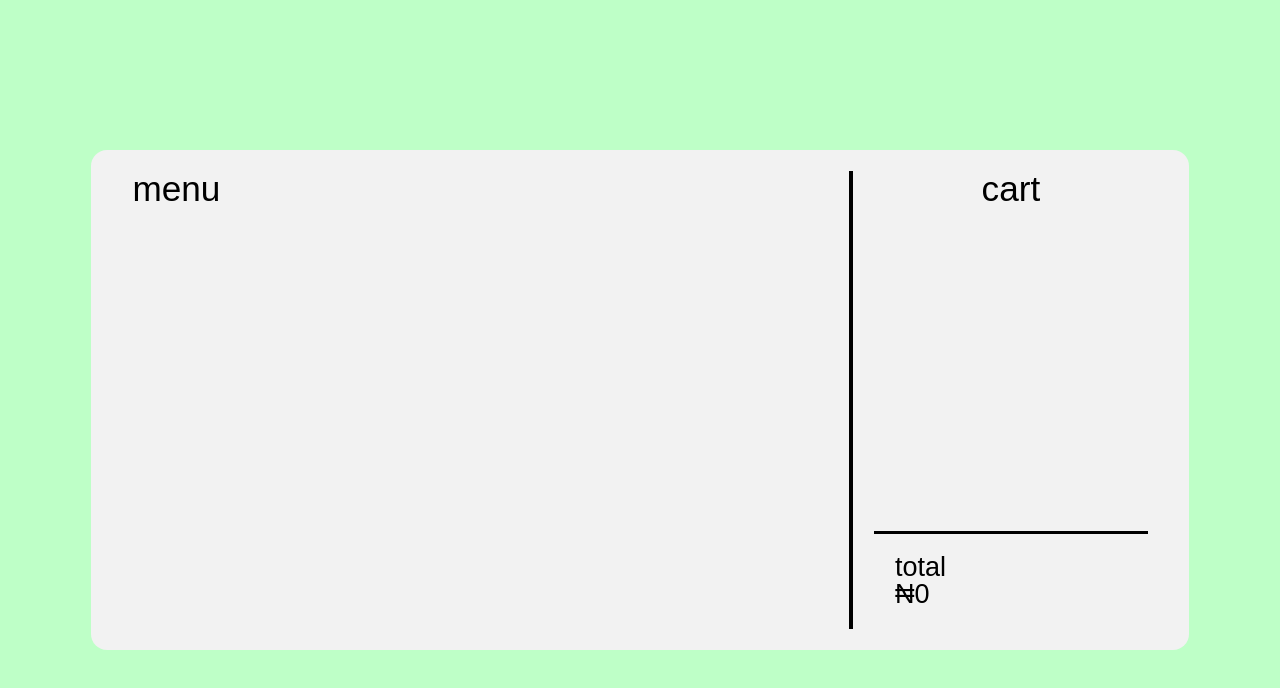
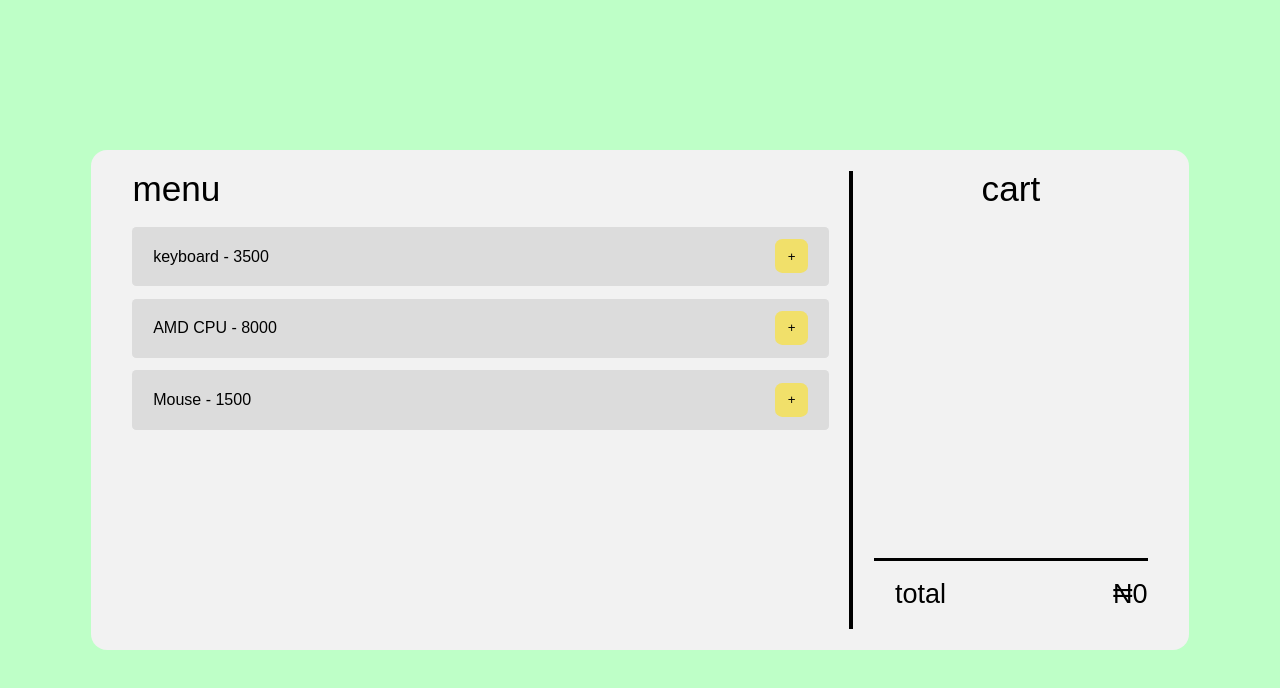
Before and after one commit to taofik-adeniyi/react-cart, a React (Create React App) app: page / in a window 1280 px wide. Shown: the top 688 px of the page. Built offline with nearby package versions, Linux system fonts and the light colour scheme.

Commit message:
can add product to cart

```diff
--- a/src/App.js
+++ b/src/App.js
@@ -5,7 +5,7 @@ import MenuCart from './containers/MenuCart';
 
 function App() {
   return (
-    <div class="container">
+    <div className="container">
       <div id="app-holder">
         <div>
           <MenuCart />
--- a/src/components/MenuItem.js
+++ b/src/components/MenuItem.js
@@ -2,11 +2,11 @@ import React from 'react';
 
 function MenuItem() {
     return (
-        <div class="menu-item">
-            <span class="menu-text">
+        <div className="menu-item">
+            <span className="menu-text">
                 Mouse - ₦ 199
             </span>
-            <span class="menu-action">
+            <span className="menu-action">
                 <button>+</button>
             </span>
         </div>
--- a/src/containers/Cart.js
+++ b/src/containers/Cart.js
@@ -1,22 +1,37 @@
 import React from 'react';
 
 
-function Cart() {
+function Cart({ total, cartData, menuData, removeFromCart }) {
     return (
         <div id="cart">
-            <h2 class="text-center">Cart</h2>
+            <h2 className="text-center">Cart</h2>
             <div id="cart-area">
+                {
+                    Object.keys(cartData).map((sku, index) =>(
+                        <div className="cart-item" key={index}>
+                            <span className="item-text">
+                                {menuData[sku].productName} x {cartData[sku]}
+                            </span>
+                            <span className="item-total">
+                                {menuData[sku].price}
+                            </span>
+                            <button className="remove-button" onClick={() => removeFromCart(sku)} >
+                                -
+                            </button>
+                        </div>
+                    ))
+                }
                 <div id="cart-total">
-                    <div id="cart-item">
-                        <span class="item-text">total</span>
-                        <p class="item-total">
-                            ₦<span id="total-amount">0</span>
+                    <div className="cart-item">
+                        <span className="item-text">total</span>
+                        <p className="item-total">
+                        ₦<span id="total-amount">{total}</span>
                         </p>
                     </div>
                 </div>
             </div>
         </div>
-    );
+    )
 }
 
 
--- a/src/containers/Menu.js
+++ b/src/containers/Menu.js
@@ -1,15 +1,25 @@
 import React from 'react';
 
 
-function Menu() {
+function Menu({ menuData, addToCart }) {
     return (
         <div id="menu">
             <h2>Menu</h2>
             <div id="menu-area">
+                {
+                    Object.keys(menuData).map((k, index) => (
+                        <div className="menu-item" key={index}>
+                            <span className="menu-text">{ `${menuData[k].productName} - ${menuData[k].price}` }</span>
+                            <span className="menu-action">
+                                <button onClick={() => addToCart(k)}>+</button>
+                            </span>
+                        </div>
+                    ))
+                }
             </div>
         </div>
-        );
+        )
 }
 
 
-export default Menu;
+export default Menu
--- a/src/containers/MenuCart.js
+++ b/src/containers/MenuCart.js
@@ -1,14 +1,63 @@
-import React from 'react';
+import React, {useState} from 'react';
 import Menu from './Menu';
 import Cart from './Cart';
 
 function MenuCart() {
+    const [menuData, setMenuData] = useState({
+        "23121153": {
+            productName: "Mouse",
+            price: 1500
+        },
+        "1234678": {
+            productName: "keyboard",
+            price: 3500
+        },
+        "7891234": {
+            productName: "AMD CPU",
+            price: 8000
+        }
+    })
+
+    const [cartData, setCartData] = useState({})
+
+    const [cartTotal, setCartTotal] = useState(0)
+
+    const addToCart = sku => {
+        let newCart = { ...cartData }
+
+        if (sku in cartData) {
+            newCart[sku] += 1
+        }else {
+            newCart[sku] = 1
+        }
+
+        setCartData(newCart)
+
+    }
+
+    const removeFromCart = sku => {
+        let newCart = {...cartData}
+
+        if (sku in cartData) {
+            newCart[sku] -= 1
+
+            if (newCart[sku] < 1) delete newCart[sku]
+        }
+
+        setCartData(newCart)
+    }
+
     return (
     <div id="menu-cart">
-        <Menu />
-        <Cart />
+        <Menu menuData={menuData} addToCart={addToCart} />
+        <Cart
+        total={cartTotal}
+        menuData={menuData}
+        cartData={cartData}
+        removeFromCart={removeFromCart}
+        />
     </div>
-    );
+    )
 }
 
 
```
